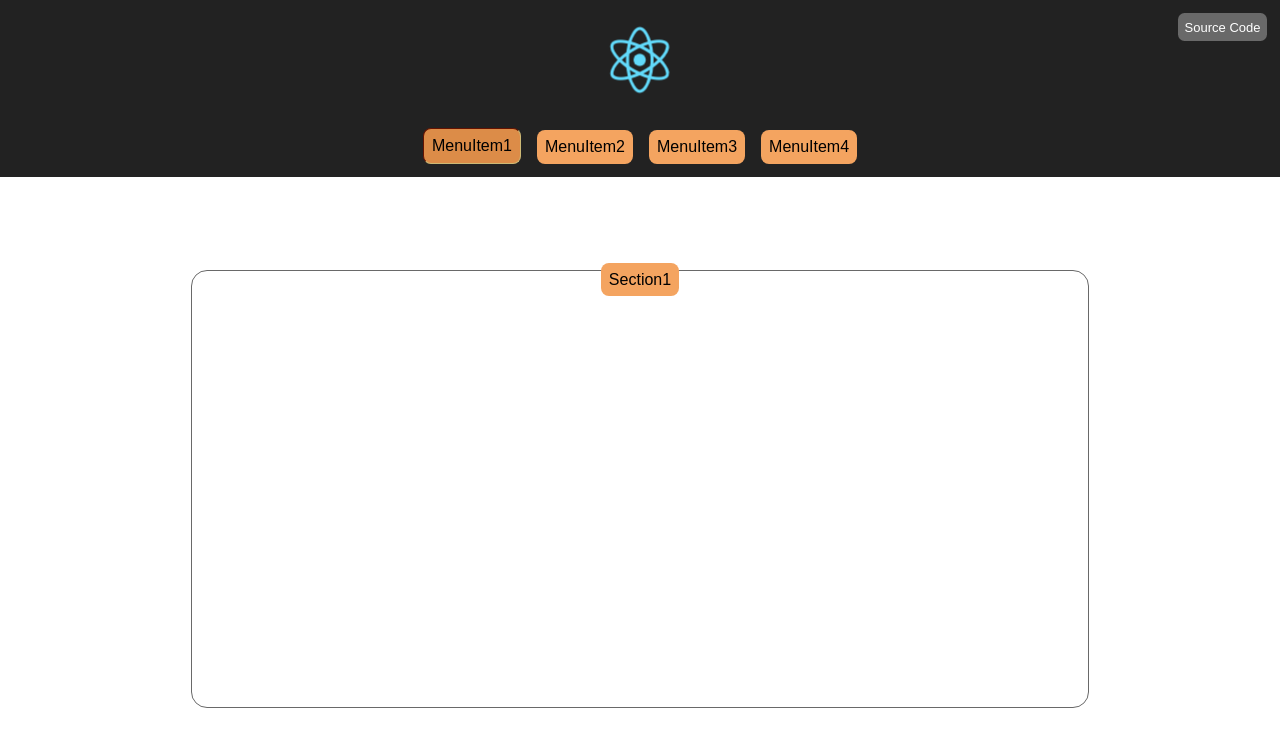
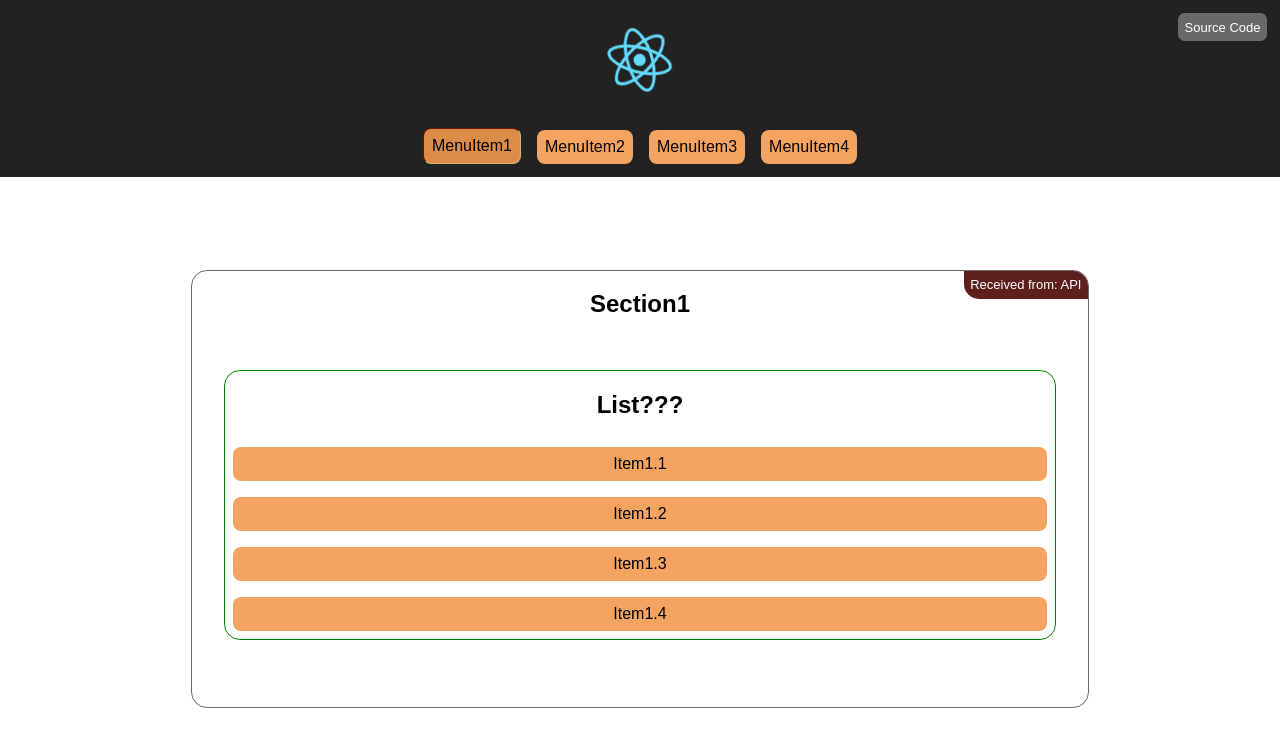
Before and after one commit to sbor767/state-manager-test-job, a React (Create React App) app: page /items/1 in a window 1280 px wide. Shown: the top 746 px of the page. Built offline with nearby package versions, Linux system fonts and the light colour scheme.

Commit message:
Implemented Page stateful component with some css.

```diff
--- a/src/api/index.ts
+++ b/src/api/index.ts
@@ -1,47 +1,47 @@
-import { Item } from '../types'
+import { MenuItemType } from '../types'
 
 const API_TEST_DELAY: number = 500
 
 interface Items {
   // [key: number]: Item
-  [key: string]: Item
+  [key: string]: MenuItemType
 }
 
 const items: Items = {
   1: {
     id: 1,
     parentId: 0,
-    name: 'MenuItem1',
+    name: 'Section1',
   },
   2: {
     id: 2,
     parentId: 0,
-    name: 'MenuItem2',
+    name: 'Section2',
   },
   3: {
     id: 3,
     parentId: 0,
-    name: 'MenuItem3',
+    name: 'Section3',
   },
   4: {
     id: 4,
     parentId: 0,
-    name: 'MenuItem4',
+    name: 'Section4',
   },
   5: {
     id: 5,
     parentId: 1,
-    name: 'Section1',
+    name: 'Section1.1',
   },
   6: {
     id: 6,
     parentId: 2,
-    name: 'Section2',
+    name: 'Section2.1',
   },
   7: {
     id: 7,
     parentId: 3,
-    name: 'Section3',
+    name: 'Section3.1',
   },
   8: {
     id: 8,
@@ -128,17 +128,32 @@ const items: Items = {
     parentId: 8,
     name: 'Section4.2',
   },
+  25: {
+    id: 25,
+    parentId: 1,
+    name: 'Section1.2',
+  },
+  26: {
+    id: 26,
+    parentId: 1,
+    name: 'Section1.3',
+  },
+  27: {
+    id: 27,
+    parentId: 1,
+    name: 'Section1.4',
+  },
 }
 
-export function getItem(id: number): Promise<Item> {
+export function getItem(id: number): Promise<MenuItemType> {
 
   // return new Promise<void>((resolve: (value: any) => void, reject: (reason?: any) => void) => {
-  return new Promise<Item>((resolve: (value: Item) => void, reject: (reason?: any) => void) => {
+  return new Promise<MenuItemType>((resolve: (value: MenuItemType) => void, reject: (reason?: any) => void) => {
 
     setTimeout(() => {
       if(!!id && !items[id]) reject(`No items exist with id=${id}`)
 
-      const item: Item = items[id]
+      const item: MenuItemType = items[id]
 
       resolve(item)
 
@@ -147,25 +162,24 @@ export function getItem(id: number): Promise<Item> {
 }
 
 
-export function getChildren(id: number = 0): Promise<Item[]> {
+export function getChildren(id: number = 0): Promise<MenuItemType[]> {
 
-  console.log('api__getChildren=id', id)
-
-  return new Promise<Item[]>((resolve: (value: Item[]) => void, reject: (reason?: any) => void) => {
+  return new Promise<MenuItemType[]>((resolve: (value: MenuItemType[]) => void, reject: (reason?: any) => void) => {
 
     setTimeout(() => {
 
-      console.log('api__getChildren= id, items[id]', id, !!id ? items[id] : 'items[-no-id-]')
+      // console.log('api__getChildren= id, items[id]', id, !!id ? items[id] : 'items[-no-id-]')
 
       if(!!id && !items[id]) reject(`No items exist with id=${id}`)
 
       const keys: string[] = Object.keys(items).filter(key => items[key].parentId === +id)
-      console.log('api__getChildren= Object.keys(items), keys', Object.keys(items), keys)
-      const children: Item[] = keys.reduce(function(acc: Item[], key) {
+      // console.log('api__getChildren= keys', keys)
+      const children: MenuItemType[] = keys.reduce(function(acc: MenuItemType[], key) {
         acc.push(items[key])
         return acc
       }, [])
 
+      // console.log('api__getChildren= children', children)
       resolve(children)
 
     }, API_TEST_DELAY)
--- a/src/app/index.tsx
+++ b/src/app/index.tsx
@@ -2,54 +2,23 @@ import * as React from 'react'
 import { Component } from 'react'
 import { Route, Switch } from 'react-router'
 
-import { StackItem, State } from '../types'
-import { getChildren } from '../api'
 import Page from '../components/page'
 
 
 class App extends Component {
 
-  state: State = {
-    menu: [],
-    current: undefined,
-    stack: undefined,
-    error: ''
-  }
+  render() {
 
-  componentDidMount(): void {
-    console.log('App__componentDidMount=props', this.props)
-
-    if(!this.state.menu.length) {
-      getChildren(0)
-        .then(value => {
-          console.log('Page__componentDidMount_then=value', value)
-          this.setState({menu: value})
-        })
-        .catch(error => this.setState(error))
-    }
-  }
-
-  setStackHandler = (stack: StackItem) => this.setState(stack)
-
-  render() {
     return (
       <Switch>
         <Route
           exact path="/"
-          render={({ location }) => {
-            return <Page id={0} stack={this.state.stack} location={location} menu={this.state.menu} />
-            }
-          }
+          render={() => <Page id={0} />}
         />
 
         <Route
           path="/items/:id"
-          render={({ match, location }) => {
-            const id: number = match.params.id
-
-            return <Page id={id} stack={this.state.stack} location={location} setStack={this.setStackHandler} menu={this.state.menu} />
-            }
-          }
+          render={({ match }) => <Page id={match.params.id} />}
         />
 
       </Switch>
--- a/src/components/page/index.tsx
+++ b/src/components/page/index.tsx
@@ -1,8 +1,8 @@
 import * as React from 'react'
-import { Component } from 'react'
+import { Component, Fragment } from 'react'
 import { Link } from 'react-router-dom'
 
-import { Item, StackItem, ListItem } from '../../types'
+import { MenuItemType, PageStatesItemType } from '../../types'
 import { getItem, getChildren } from '../../api'
 import MenuItem from '../menu-item'
 import './style.css'
@@ -10,44 +10,115 @@ import './style.css'
 
 
 export interface Props {
-  id: number,
-  // name: string,
-  stack?: StackItem,
-  menu: Item[],
-  // @TODO Find right type.
-  // location: RouteComponentProps
-  location: object,
-  setStack?: (stack: StackItem) => void
+  id: number
 }
 
-interface ComponentState {
-  item?: Item,
-  list: ListItem[],
+const enum ReceivedFrom {
+  Stack = 'Stack',
+  Api = 'API'
+}
+
+interface PageState {
+  needUpdate: boolean
+  menu: MenuItemType[]
+
+  currentItem?: MenuItemType
+  list: MenuItemType[]
+  receivedFrom?: ReceivedFrom
+
+  pageStatesStack: PageStatesItemType[]
   error: string
 }
 
-// export default function Page({ id, stack, location, setStack }: Props) {
-export default class Page extends Component<Props, ComponentState> {
+export default class Page extends Component<Props, PageState> {
 
-  state: ComponentState = {
-    item: undefined,
+  state: PageState = {
+    needUpdate: true,
+    menu: [],
+
+    currentItem: undefined,
     list: [],
+    receivedFrom: undefined,
+
+    pageStatesStack: [],
     error: ''
   }
 
+
+  static getDerivedStateFromProps(nextProps: Props, prevState: PageState) {
+    if (!!prevState.currentItem && +nextProps.id !== prevState.currentItem.id) {
+      return {needUpdate: true}
+    }
+    return null
+  }
+
+
   componentDidMount(): void {
-    console.log('Page__componentDidMount=props', this.props)
+    // Init menu.
+    if(!this.state.menu.length) {
+      getChildren(0)
+        .then(value => {
+          this.setState({menu: value})
+        })
+        .catch(error => this.setState(error))
+    }
 
-    const { id, stack, setStack } = this.props
+    const { id } = this.props
 
+    // For the root page we do not need data
     if (!id) return
 
-    if (!this.state.item) {
-      const fitStack: StackItem|undefined = this.getStackItem(stack)
-      if (!!fitStack) {
-        this.setState({item: fitStack.item, list: fitStack.list, error: ''})
-        // @TODO May cause looping.
-        if (!!setStack) setStack(fitStack)
+    if (!this.state.currentItem) {
+      this.loadData()
+    }
+  }
+
+
+  componentDidUpdate(prevProps: Readonly<Props>, prevState: Readonly<PageState>, snapshot?: any): void {
+    if (this.state.needUpdate) this.loadData()
+  }
+
+
+  loadData = () => {
+    const { id } = this.props
+    const stack = this.state.pageStatesStack
+
+    // Root page - no data need.
+    if (+id === 0) {
+      const nullItem: MenuItemType = {id: 0, parentId: 0, name: 'Home'}
+      this.setState({
+        needUpdate: false,
+        currentItem: nullItem,
+        list: [],
+        receivedFrom: undefined,
+        pageStatesStack: [],
+        error: ''
+      })
+      return
+    }
+
+    // @pageStateInStack - sequence number in stack (null if not found).
+    const pageStateInStack: number|null = this.getPageSequenceFromStack(id)
+
+    // Must reload from API if not in cache or is the root menu item (by specification).
+    const isRootItem = pageStateInStack !== null && +stack[pageStateInStack].currentItem.parentId === 0
+
+    // Get from stack.
+    if (pageStateInStack !== null && !isRootItem) {
+
+      // Truncate stack if it bigger then need.
+      let truncatedStack = [...stack]
+      truncatedStack.length = pageStateInStack + 1
+
+      this.setState({
+        needUpdate: false,
+        currentItem: stack[pageStateInStack].currentItem,
+        list: stack[pageStateInStack].list,
+        receivedFrom: ReceivedFrom.Stack,
+        pageStatesStack: truncatedStack,
+        error: ''
+      })
+
     } else {
 
       // Get from API.
@@ -56,36 +127,70 @@ export default class Page extends Component<Props, ComponentState> {
         getChildren(id)
       ])
 
-          .then(([item, list]) => {
-            console.log('Page__componentDidMount=(before) item, list', item, list)
-            console.log('Page__componentDidMount=(before) state', this.state)
-            this.setState({item, list, error: ''})
-            if (!!setStack) setStack({item, list})
+        .then(([currentItem, list]) => {
+
+          // console.log('Page__getData-then= currentItem, list', currentItem, list)
+
+          // Add to stack
+          // Root menu item must reset the stack.
+          const isNextAfterLastInStack = stack.length && currentItem.parentId === stack[stack.length - 1].currentItem.id
+          let newStack = isNextAfterLastInStack && !isRootItem ? [...stack] : []
+          newStack.push({currentItem, list})
+
+          // console.log('Page__getData-beforeSetState= state', this.state)
+          // console.log('Page__getData-beforeSetState= new=> currentItem', currentItem)
+          // console.log('Page__getData-beforeSetState= new=> list', list)
+          // console.log('Page__getData-beforeSetState= new=> newStack', newStack)
+          this.setState({
+            needUpdate: false,
+            currentItem,
+            list,
+            receivedFrom: ReceivedFrom.Api,
+            pageStatesStack: newStack,
+            error: ''
+          })
         })
 
         .catch(error => this.setState(error))
     }
   }
+
+  getPageSequenceFromStack = (id: number): number|null => {
+    this.state.pageStatesStack.forEach((item, sequence) => {
+      if (item.currentItem.id === +id) {
+        return sequence
+      }
+      return null
+    })
+    return null
   }
 
-  getStackItem(stack: StackItem|undefined): StackItem|undefined {
-    if (!stack) return undefined
 
-    const { id } = this.props
-    if (stack.item.id === id) return stack
+  getMenuDotCode = (order: number): string => 'MenuItem' + order
 
-    if (!!stack.child) return this.getStackItem(stack.child)
+  getDotCode = (item: MenuItemType, order: number): string => {
+    const  getParentDotCode = (): string => {
+      // if (!this.state.pageStatesStack.length) return ''
+      if (+this.props.id === 0) return ''
 
-    return undefined
+      let code = ''
+      this.state.pageStatesStack.forEach((item, i) => {
+        code += i === 0 ? '' : '.'
+        code += item.currentItem.id.toString()
+      })
+      return code
+    }
+
+    const parent = getParentDotCode()
+    const code = (item.parentId === 0 ? 'MenuItem' : 'Item') + parent + '.' + order
+    return code
   }
 
   render() {
 
-    const { menu } = this.props
+    // console.log('Page__render= props state', this.props, this.state)
 
-    return <div className="Page">
-
-      <header className="Page__header">
+    const Header = () => <header className="Page__header">
       <a href="http://ya.ru" target="_blank">
         <div className="Page__headerSourceCode">Source Code</div>
       </a>
@@ -96,26 +201,66 @@ export default class Page extends Component<Props, ComponentState> {
 
       <div className="Page__headerMenuWrapper">
         <div className="Page__headerMenu">
-            {menu.map(item => <MenuItem
+          {this.state.menu.map((item, i) => <MenuItem
               key={`header-menu-${item.id}`}
               id={item.id}
-                name={item.name}
+              name={this.getMenuDotCode(i + 1)}
             />
           )}
         </div>
       </div>
     </header>
 
-      <div className="Page__contentWrapper">
-
-        <div className="Page__content">
-          {this.state.list.map(item => <MenuItem
+    const list = this.state.list.map((item, i) => <MenuItem
         key={`section-menu-${item.id}`}
         id={item.id}
-              name={item.name}
+        name={this.getDotCode(item, i + 1)}
       />
+    )
+
+
+    return <div className="Page">
+
+      <Header/>
+
+      <div className="Page__sectionWrapper">
+
+        <section className="Page__section">
+
+          {this.state.needUpdate ? (
+
+            <div className="Page__loading">Loading...</div>
+
+          ) : (
+
+            <Fragment>
+
+              <h1 className="Page_sectionTitle">{!this.state.currentItem || this.state.currentItem.name}</h1>
+
+              {list.length ? (
+
+                <div className="Page__sectionList">
+                  <h2 className="Page__sectionListTitle">List???</h2>
+                  {list}
+                </div>
+
+              ): (
+
+                <h2 className="Page_sectionNoData">No data</h2>
+
               )}
-        </div>
+
+              {!!this.state.receivedFrom && <div className={'Page__sectionReceivedFrom' + (!!this.state.receivedFrom && ` Page__sectionReceivedFrom${this.state.receivedFrom}`)}>
+                Received from: {this.state.receivedFrom}
+              </div>}
+              {/*{!!this.state.receivedFrom ? <div className="Page__sectionReceivedFrom">Received from: {this.state.receivedFrom}</div> : null}*/}
+
+              {/*{console.log('Page__render-return=state', this.state)}*/}
+
+            </Fragment>
+          )}
+
+        </section>
 
       </div>
 
--- a/src/components/page/style.css
+++ b/src/components/page/style.css
@@ -50,16 +50,60 @@
   /*height: 150px;*/
 }
 
-.Page__contentWrapper {
+.Page__sectionWrapper {
   height: 100%;
   display: flex;
   justify-content: center;
   align-items: center;
 }
-.Page__content {
+.Page__section {
   width: 70%; height: 70%;
   border: 1px solid dimgray;
+  border-radius: 1rem;
+  display: flex;
+  flex-flow: column;
+  position: relative;
+}
+.Page__sectionTitle {
+}
+.Page__sectionListTitle {
+}
+.Page__sectionList {
+  margin: 2em;
+  border: 1px solid green;
   border-radius: 1em;
+  display: flex;
+  flex-flow: column;
+}
+.Page__sectionReceivedFrom {
+  position: absolute;
+  right: 0;
+  top: 0;
+  font-size: small;
+  padding: .5em;
+  border-radius: 0 calc(1rem - 1px);
+  background-color: dimgray;
+  color: white;
+}
+.Page__sectionReceivedFromStack {
+  background-color: #3F5D3F;
+}
+.Page__sectionReceivedFromAPI {
+  background-color: #5D201D;
+}
+
+.Page_sectionNoData {
+  margin: auto;
+}
+.Page__loading {
+  margin: auto;
+  font-size: 2em;
+  /*-webkit-animation-name: pulse;*/
+  animation-name: pulse;
+  animation-duration: 700ms;
+  transform-origin: 70% 70%;
+  animation-iteration-count: infinite;
+  animation-timing-function: linear;
 }
 
 
@@ -67,3 +111,16 @@
   from { transform: rotate(0deg); }
   to { transform: rotate(360deg); }
 }
+
+/*
+@-webkit-keyframes pulse {
+  0% { -webkit-transform: scale(1); }
+  50% { -webkit-transform: scale(1.2); }
+  100% { -webkit-transform: scale(1); }
+}
+*/
+@keyframes pulse {
+  0% { transform: scale(1); }
+  50% { transform: scale(1.2); }
+  100% { transform: scale(1); }
+}
```
Also changed, not shown: src/types/index.tsx (+6 -19 lines). Lines whose indentation alone changed are shown as unchanged.
